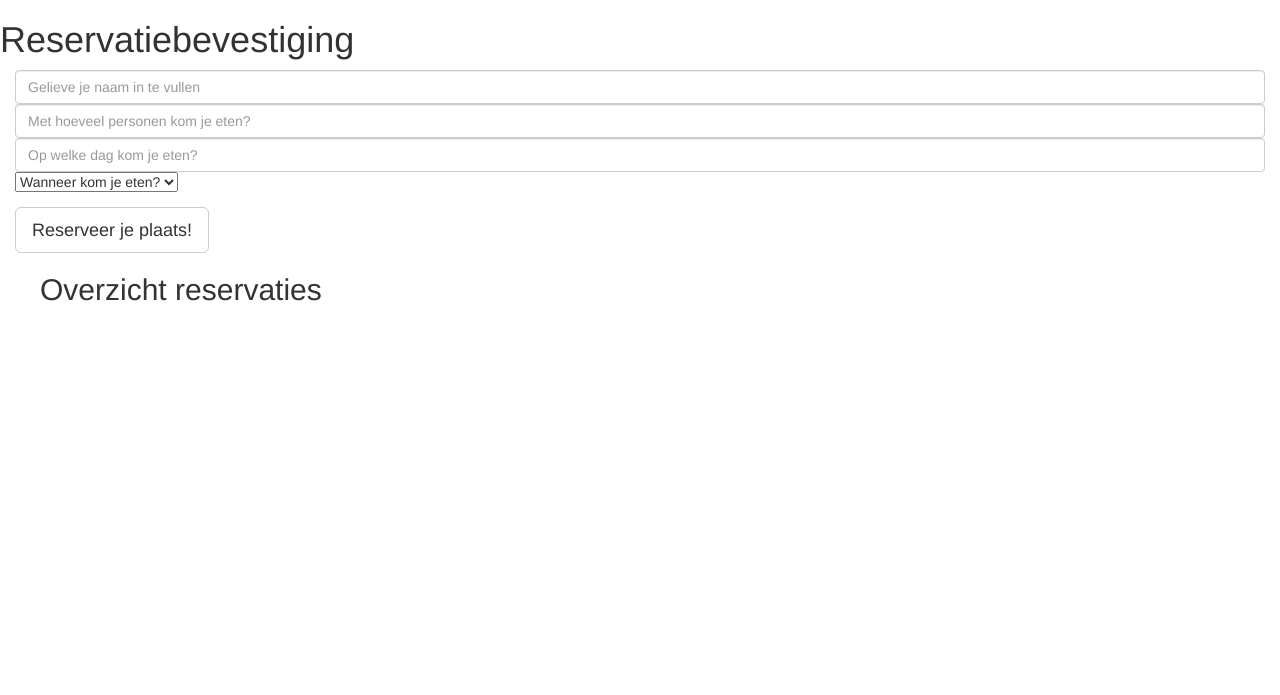
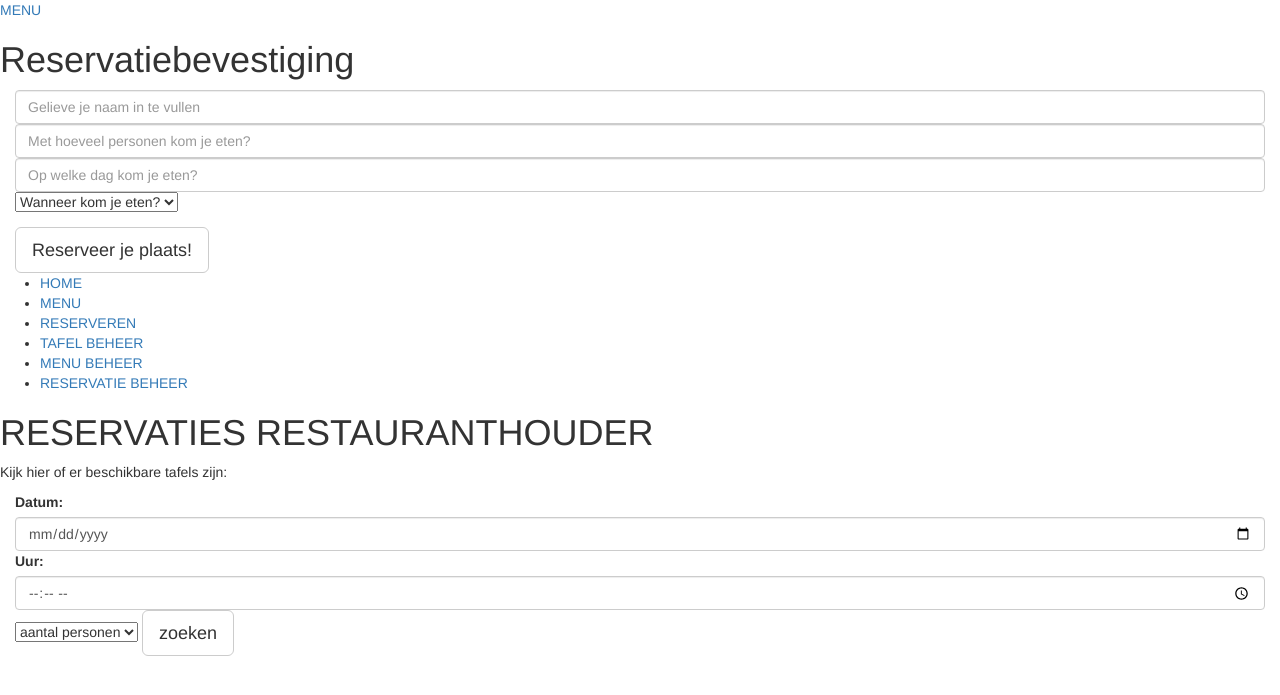
Before and after one commit to GlennVanHaute/PHPGroep14, a PHP site: page /reservatie.php in a window 1280 px wide. Shown: the top 695 px of the page. Run offline with PHP 8.4, Linux system fonts and the light colour scheme; data that the repository does not hold is empty; some libraries are stand-ins or nearby versions.

Commit message:
Functie reserveer(); OK
Db reservatie aangepast -> id gegeven
tafels.php -> functie reserveer(); OK, js niet OK
overzicht_reservatie/php -> form + reserveer(); OK

```diff
--- a/classes/nieuwMenu.class.php
+++ b/classes/nieuwMenu.class.php
@@ -1,6 +1,6 @@
 <?php
 
-include_once('db.class.php');
+include_once('db.php');
 
 class nieuwMenu
 {
@@ -72,7 +72,7 @@ class nieuwMenu
 	public function getAll()
 	{
 
-		$db = new Database();
+		$db = new Db();
 		$sql = "select * from nieuwMenu";
     	return $db->conn->query($sql);
 	}
--- a/classes/reservatie.class.php
+++ b/classes/reservatie.class.php
@@ -19,7 +19,7 @@ include_once ("db.class.php");
 						break;
 
 					case 'Datum':
-					if (!empty($_POST['datum']))
+					if (!empty($_POST['datum']) or !empty($_POST['resdatum']))
 					{
 						$this->m_sDatum = $p_vValue;
 					}
@@ -74,9 +74,8 @@ include_once ("db.class.php");
 			'".	$db->conn->real_escape_string($this->Tafelnummer)."',
 			'".	$db->conn->real_escape_string($this->Datum)."',
 			'".	$db->conn->real_escape_string($this->Uur)."')";
+				print_r($sql);
 				return $db->conn->query($sql);
-
-				echo "$sql";
 
 			}
 
--- a/overzicht_reservatie.php
+++ b/overzicht_reservatie.php
@@ -1,26 +1,34 @@
 <?php
 
-	include_once("classes/db.class.php");
+	include_once('classes/db.class.php');
+	include_once('classes/Tafel.class.php');
+	include_once('classes/reservatie.class.php');
+
+	$db = new Database();
+	$Reservatie = new Reservatie();
+	$Tafel = new Tafel();
+
+	if (!empty($_POST['submitknop']))
+	{
+		$aantal = $_POST['aantal'];
+		$Reservatie->Datum = $_POST['datum'];
+		$Reservatie->Uur = $_POST['uur'];
+
+		$resultDatum = $Reservatie->CheckDatum();
+
+		$Tafel->personen = $_POST['aantal'];
+		$resultTafel = $Tafel->CheckAantal();
+		$resultTafelHoger = $Tafel->CheckAantalHoger();
+	}
 
 
-		$db = new Database();
-		$sql = "select * from tblreservatie";
-		$result = $db->conn->query($sql);
-
-
-		echo "</li></li>";
-		echo "<ul id='overzicht'>";
-		echo "<h2>Overzicht reservaties</h2>";
-		foreach ($result as $post)
-		{
-			echo "<li class='col-xs-4 col-md-4'>";
-			echo '<p>' .'Naam: ' . $post['Persoon'] . '</p>';
-			echo '<p>' .'Aantal personen: ' . $post['Hoeveel'].'</p>';
-			echo '<p>' .'Datum: '. $post['Datum'] . '</p>';
-			echo '<p>' .'Tijdstip: '. $post['Tijdstip'] . '</p>';
-			echo "</li>";
-		}
-		echo "</ul>";
+	if (!empty($_POST['ressubmit']))
+	{
+		$Reservatie->Tafelnummer = $_POST['restafel'];
+		$Reservatie->Datum = $_POST['resdatum'];
+		$Reservatie->Uur = $_POST['resuur'];
+		$resultReservatie = $Reservatie->Reserveer();
+	}
 
 ?><!doctype html>
 <html lang="en">
@@ -29,6 +37,135 @@
 	<title>Overzicht reservaties</title>
 </head>
 <body>
+	<?php include_once('nav_include.php') ?>
 
+
+	<h1>RESERVATIES RESTAURANTHOUDER</h1>
+	<p>Kijk hier of er beschikbare tafels zijn:</p>
+	<div class="container-fluid">
+	<div class="row">
+	<div class="col-xs-12 col-md-12">
+	<form action="" method="post">
+
+	<label for="datum">Datum:</label>
+	<input type="date" for="datum" class="form-control" name="datum" required/>
+
+	<label for="uur">Uur:</label>
+	<input type="time" for="uur" class="form-control" name="uur"/>
+
+	<select class="select" name="aantal">
+	  <option selected disabled value="aantal personen">aantal personen</option>
+	  <option value="1">1</option>
+	  <option value="2">2</option>
+	  <option value="3">3</option>
+	  <option value="4">4</option>
+	  <option value="5">5</option>
+	  <option value="6">6</option>
+	  <option value="7">7</option>
+	  <option value="8">8</option>
+	  <option value="9">9</option>
+	  <option value="10">10</option>
+	</select>
+
+	<input type="submit"  class="btn btn-lg btn-default" name='submitknop' value="zoeken"/>
+
+	</form>
+	</div>
+		</div>
+
+	<?php
+	if (!empty($_POST['submitknop']))
+	{
+
+		echo "<h2> Reserveerbare tafels van " . $_POST['aantal'] . " personen op " . $_POST['datum'] . ":</h2>";
+
+
+		if(mysqli_num_rows($resultTafel) ==0 )
+		{
+			echo "<p>Er zijn geen tafels voor " .$Tafel->personen. " personen. U kan wel meerdere kleine tafels reserveren.";
+		}
+		else if(mysqli_num_rows($resultTafel) == 0)
+		{
+			echo "<p> Er is geen tafel vrij voor exact " . $Tafel->personen . " personen.
+			Kijk hieronder voor andere reserveerbare tafels voor meer dan " . $Tafel->personen . " personen</p>";
+		}
+
+
+
+		foreach ($resultTafel as $tafel)
+		{
+			$resultDatum = $Reservatie->CheckDatum();
+
+			if(mysqli_num_rows($resultDatum) == 0)
+			{
+				echo "<form method='post' action='' class='huidigeres'>";
+
+			foreach ($resultTafel as $tafel)
+			{
+				echo "<input type='radio' name='restafel' value=".$tafel['Tafelnummer'].">";
+
+				echo "<div>";
+
+					echo " Tafel ".$tafel['Tafelnummer']."
+						 <span> voor </span>".$tafel['MaxPersonen']." <span> personen.</span>";
+
+					if(!empty($tafel['Opmerkingen']))
+					{
+						echo " Opmerkingen: " . $tafel['Opmerkingen'];
+					};
+
+				echo "<input type='hidden' name='resdatum' value='" . $_POST['datum'] . "'/>";
+				echo "<input type='hidden' name='resuur' value='" . $_POST['uur'] . "'/>";
+				echo "</div>";
+				echo "</br>";
+
+			}
+
+			}
+		}
+
+
+		if(mysqli_num_rows($resultTafelHoger) !=0)
+		{
+			echo "<h2> Tafels die u ook kan reserveren:</h2>";
+
+			echo "<form method='post' action='' class='huidigeres'>";
+
+			foreach ($resultTafelHoger as $tafel)
+			{
+				echo "<input type='radio' name='restafel' value=".$tafel['Tafelnummer'].">";
+
+				echo "<div>";
+
+					echo " Tafel ".$tafel['Tafelnummer']."
+						 <span> voor </span>".$tafel['MaxPersonen']." <span> personen.</span>";
+
+					if(!empty($tafel['Opmerkingen']))
+					{
+						echo " Opmerkingen: " . $tafel['Opmerkingen'];
+					};
+
+				echo "<input type='hidden' name='resdatum' value='" . $_POST['datum'] . "'/>";
+				echo "<input type='hidden' name='resuur' value='" . $_POST['uur'] . "'/>";
+				echo "</div>";
+				echo "</br>";
+
+			}
+
+			// foreach ($resultReservatie as $res)
+			// {
+				// echo "<input type='input' name='resdatum' value='" . $_POST['datum'] . "'/>";
+				// echo "<input type='input' name='resuur' value='" . $_POST['uur'] . "'/>";
+				//echo "<p>".$res['Datum']." om ".$res['Uur']." uur.</p>";
+
+			//}
+
+			echo"<INPUT type='submit' name='ressubmit' id='reserveerprint' value='Deze tafel reserveren'/>";
+			echo "</form>";
+
+		}
+
+	}
+	 ?>
 </body>
 </html>
```
Also changed, not shown: sql/reservatie.sql (+24 -20 lines), tafels.php (+53 -34 lines).
